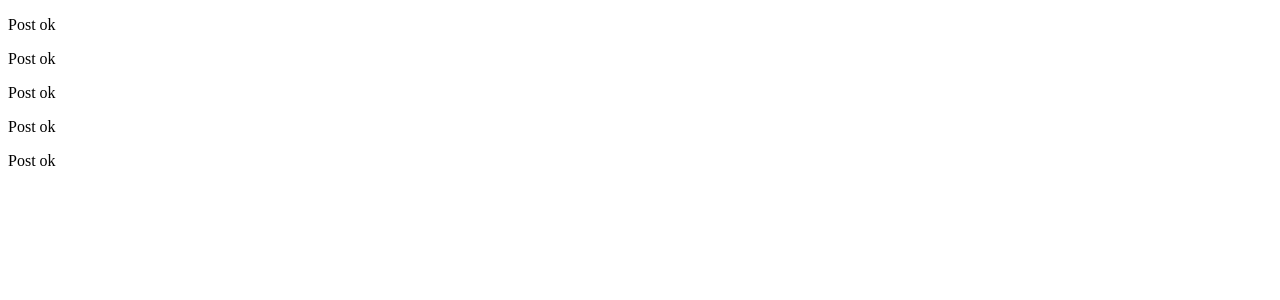
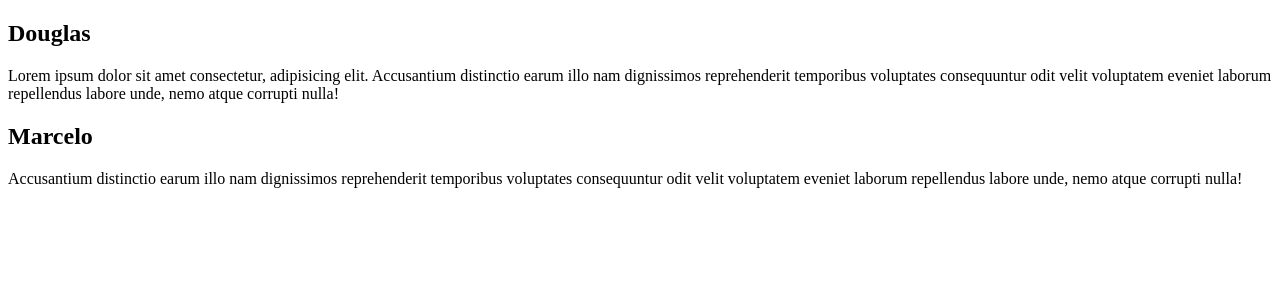
Before and after one commit to dhidekim/Projeto-Ignite, a React (Vite) app in the folder 01-fundamentos-reactjs/: page / in a window 1280 px wide. Shown: the top 300 px of the page. Built offline with nearby package versions, Linux system fonts and the light colour scheme.

Commit message:
Propriedades

```diff
--- a/01-fundamentos-reactjs/src/App.jsx
+++ b/01-fundamentos-reactjs/src/App.jsx
@@ -1,13 +1,16 @@
-import { Post } from "../src/Post";
+import { Post } from "./Post";
 
 function App() {
   return (
     <div>
-      <Post />
-      <Post />
-      <Post />
-      <Post />
-      <Post />
+      <Post
+        author="Douglas"
+        content="Lorem ipsum dolor sit amet consectetur, adipisicing elit. Accusantium distinctio earum illo nam dignissimos reprehenderit temporibus voluptates consequuntur odit velit voluptatem eveniet laborum repellendus labore unde, nemo atque corrupti nulla!"
+      />
+      <Post
+        author="Marcelo"
+        content="Accusantium distinctio earum illo nam dignissimos reprehenderit temporibus voluptates consequuntur odit velit voluptatem eveniet laborum repellendus labore unde, nemo atque corrupti nulla!"
+      />
     </div>
   );
 }
--- a/01-fundamentos-reactjs/src/Post.jsx
+++ b/01-fundamentos-reactjs/src/Post.jsx
@@ -1,3 +1,8 @@
-export function Post() {
-  return <p>Post ok</p>;
+export function Post(props) {
+  return (
+    <>
+      <h2>{props.author}</h2>
+      <p>{props.content}</p>
+    </>
+  );
 }
```
